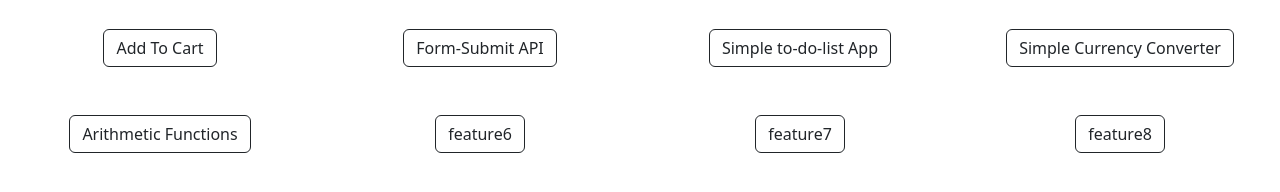
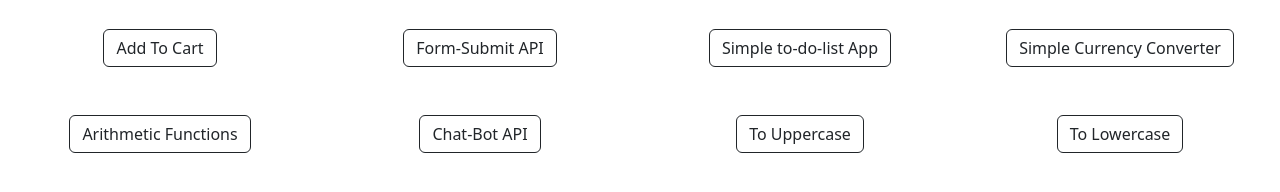
Before and after one commit to ceprogrammer69/js-activity-3-2-2023, a plain HTML site: page index.html in a window 1280 px wide. Shown: the part 88-280 px from the top of the page. Drawn offline with nearby package versions, Linux system fonts and the light colour scheme.

Commit message:
modified index.html

```diff
--- a/index.html
+++ b/index.html
@@ -49,15 +49,15 @@
       </div>
 
       <div class="col-3 mt-5">
-        <button class="btn btn-outline-dark" data-page="edit"> feature6</button>
+        <button class="btn btn-outline-dark" data-page="https://ceprogrammer69.github.io/Prep_bot-Activity/"> Chat-Bot API</button>
       </div>
 
       <div class="col-3 mt-5">
-        <button class="btn btn-outline-dark" data-page="edit"> feature7</button>
+        <button class="btn btn-outline-dark" data-page="https://ceprogrammer69.github.io/Javascript-Upper-case/"> To Uppercase</button>
       </div>
 
       <div class="col-3 mt-5">
-        <button class="btn btn-outline-dark" data-page="edit"> feature8</button>
+        <button class="btn btn-outline-dark" data-page="https://ceprogrammer69.github.io/Javascript-To-Lowercase/"> To Lowercase</button>
       </div>
 
     </div>
```
